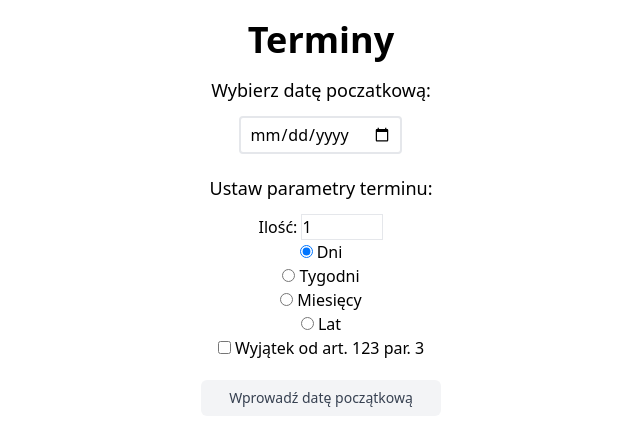
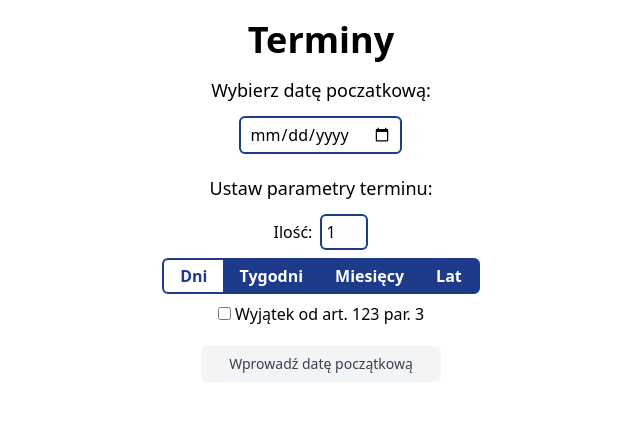
Before and after one commit to 30james00/terminy, a React (Create React App) app: page / in a window 1280 px wide. Shown: the top 446 px of the page, without its empty margins (319-959 px from the left). Built offline with nearby package versions, Linux system fonts and the light colour scheme.

Commit message:
Add StateButton Improve input styling

```diff
--- a/src/App.tsx
+++ b/src/App.tsx
@@ -5,6 +5,7 @@ import Output from './components/Output';
 import InvalidDataMessage from './components/InvalidDataMessage';
 import CalculationVisualisation from './components/CalculationVisualisation';
 import IParameters from './helpers/IParameters';
+import StateButton from './components/StateButton';
 
 function App() {
   const [start, changeStart] = useState<Term | null>(null);
@@ -35,7 +36,7 @@ function App() {
         <div className='mb-2'>
           <form>
             <input
-              className='px-2 py-1 border-2 rounded'
+              className='px-2 py-1 border-2 border-blue-900 rounded-md'
               onChange={handleDateChange}
               type='date'
               name='date'
@@ -49,7 +50,7 @@ function App() {
         <label>
           {'Ilość:'}
           <input
-            className='ml-1 border'
+            className='ml-2 p-1 w-12 rounded-md border-2 border-blue-900'
             value={parameters.amount}
             onChange={(event) =>
               changeParameters({
@@ -65,50 +66,32 @@ function App() {
             id='number'
           />
         </label>
-        <label>
-          <input
-            className='mr-1'
-            type='radio'
-            name='type'
-            value='day'
-            checked={parameters.type === 'day'}
-            onChange={(event) => handleTypeChange(event.target.value)}
+        <div className='flex flex-row my-2 rounded-md border-2 border-blue-900'>
+          <StateButton
+            desirableState='day'
+            state={parameters.type}
+            label='Dni'
+            changeState={() => handleTypeChange('day')}
           />
-          {'Dni'}
-        </label>
-        <label>
-          <input
-            className='mr-1'
-            type='radio'
-            name='type'
-            value='week'
-            checked={parameters.type === 'week'}
-            onChange={(event) => handleTypeChange(event.target.value)}
+          <StateButton
+            desirableState='week'
+            state={parameters.type}
+            label='Tygodni'
+            changeState={() => handleTypeChange('week')}
           />
-          {'Tygodni'}
-        </label>
-        <label>
-          <input
-            className='mr-1'
-            type='radio'
-            name='type'
-            value='month'
-            checked={parameters.type === 'month'}
-            onChange={(event) => handleTypeChange(event.target.value)}
+          <StateButton
+            desirableState='month'
+            state={parameters.type}
+            label='Miesięcy'
+            changeState={() => handleTypeChange('month')}
           />
-          {'Miesięcy'}
-        </label>
-        <label>
-          <input
-            className='mr-1'
-            type='radio'
-            name='type'
-            value='year'
-            checked={parameters.type === 'year'}
-            onChange={(event) => handleTypeChange(event.target.value)}
+          <StateButton
+            desirableState='year'
+            state={parameters.type}
+            label='Lat'
+            changeState={() => handleTypeChange('year')}
           />
-          {'Lat'}
-        </label>
+        </div>
         <label>
           <input
             className='mr-1'
--- /dev/null
+++ b/src/components/StateButton.tsx
@@ -0,0 +1,32 @@
+import React from 'react';
+
+interface IProps {
+  state: string;
+  desirableState: string;
+  label: string;
+  changeState: () => void;
+}
+
+const StateButton: React.FC<IProps> = ({
+  state,
+  desirableState,
+  label,
+  changeState,
+}) => {
+  return (
+    <div
+      className={
+        (state === desirableState ? '' : 'bg-blue-900') + ' px-4 py-1'
+      }
+      onClick={changeState}
+    >
+      <p
+        className={(state === desirableState ? 'text-blue-900' : 'text-white') + ' font-bold'}
+      >
+        {label}
+      </p>
+    </div>
+  );
+};
+
+export default StateButton;
```
